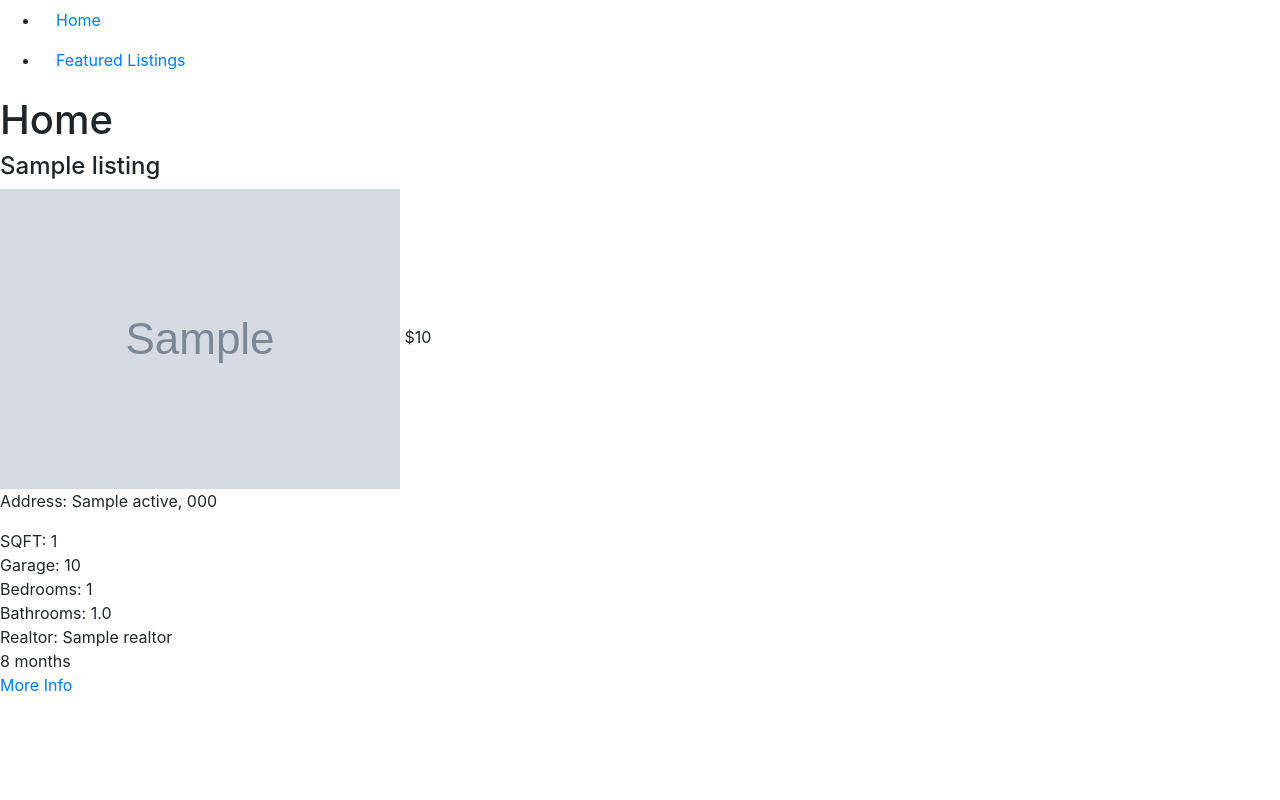
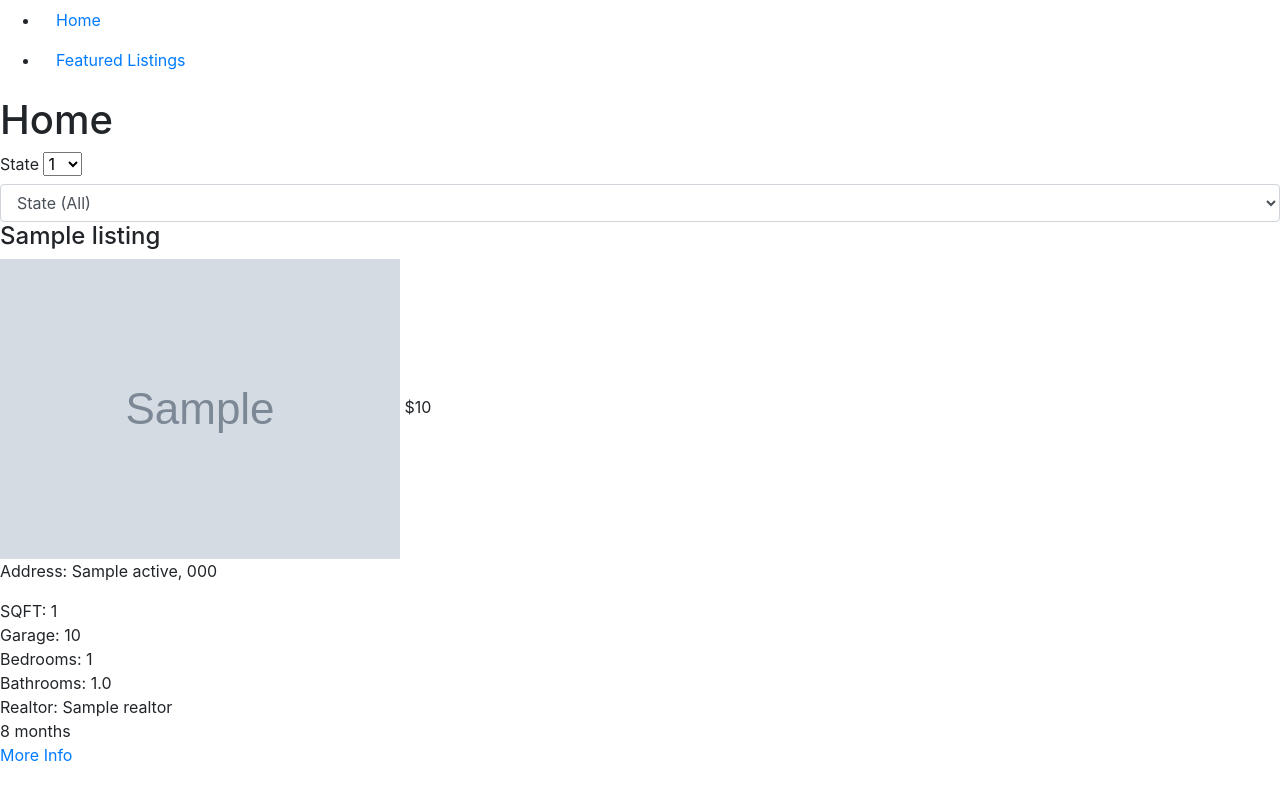
Before and after one commit to nancyruya/Django---Real-Estate, a Django app: page / in a window 1280 px wide. Run offline with Django 3.2, Linux system fonts and the light colour scheme; tables that the repository leaves empty hold one stand-in row (values such as "Sample post"); grey boxes marked "Sample" are stand-in pictures; some libraries are stand-ins or nearby versions.

Commit message:
dictionary search for form

```diff
--- /dev/null
+++ b/listings/choices.py
@@ -0,0 +1,19 @@
+bedroom_choices = {
+    '1': 1,
+    '2': 2,
+    '3': 3,
+    '4': 4,
+    '5': 5,
+    '6': 6,
+    '7': 7,
+    '8': 8,
+    '9': 9,
+    '10': 10
+}
+
+state_choices = {
+    'AL': 'Alabama',
+    'AK': 'Alaska',
+    'AZ': 'Arizona',
+    'AR': 'Arkansas'
+}
--- a/pages/views.py
+++ b/pages/views.py
@@ -1,5 +1,6 @@
 from django.shortcuts import render
 from django.http import HttpResponse
+from listings.choices import bedroom_choices, state_choices
 
 from listings.models import Listing
 from realtors.models import Realtor
@@ -8,7 +9,9 @@ def index(request):
     listings = Listing.objects.order_by('-list_date').filter(is_published=True)[:3]
 
     context = {
-        'listings': listings
+        'listings': listings,
+        'bedroom_choices': bedroom_choices,
+        'state_choices': state_choices
     }
     return render(request, 'pages/index.html', context)
 
--- a/templates/pages/index.html
+++ b/templates/pages/index.html
@@ -6,6 +6,22 @@
 <h1>Home</h1>
 <!--Showcase-->
 <section>
+    <!-- Form -->
+    <div>
+        <label> State </label>
+        <select>
+            {% for key, value in bedroom_choices.items %}
+            <option value="{{ key }}">{{ value }}</option>
+            {% endfor %}
+        </select>
+        <select class="form-control">
+            <option selected="true" disabled="disabled">State (All)</option>
+            {% for key, value in state_choices.items %}
+            <option value="{{ key }}"> {{ value }}</option>
+            {% endfor %}
+        </select>
+    </div>
+
     <div>
         {% if listings %}
         {% for listing in listings %}
```
